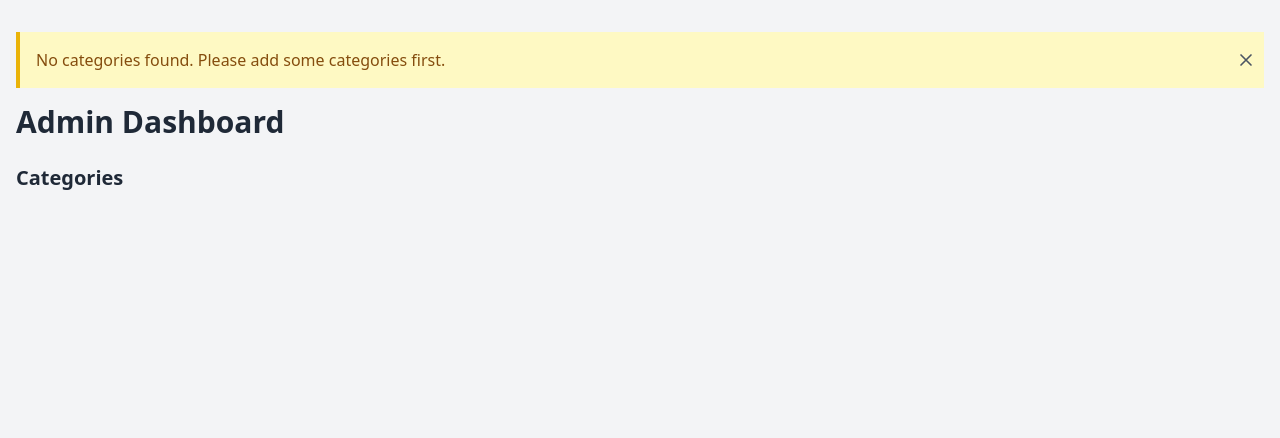
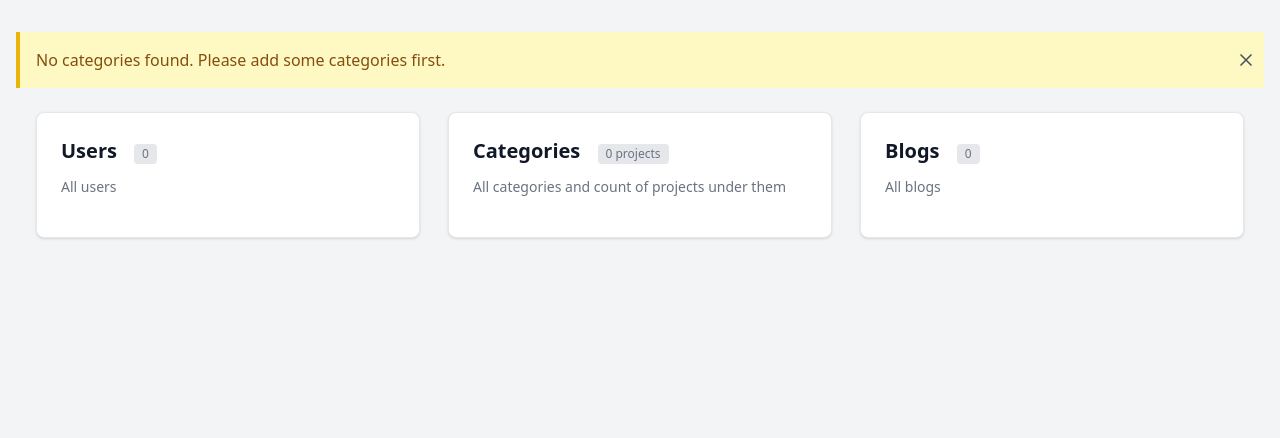
Before and after one commit to joekariuki3/joelmuhoho.com, a Flask app: page /admin/ in a window 1280 px wide. Shown: the part 64-502 px from the top of the page. Run offline with Flask 3, Linux system fonts and the light colour scheme; some libraries are stand-ins or nearby versions.

Commit message:
updated styles of templates, make them look better

```diff
--- a/v2/app/templates/admin/dashboard.html
+++ b/v2/app/templates/admin/dashboard.html
@@ -3,20 +3,39 @@
 {% block title %}Admin Dashboard{% endblock %}
 
 {% block content %}
-<h2 class="text-3xl font-bold mb-6">Admin Dashboard</h2>
+<section class="flex flex-row justify-evenly flex-wrap">
+    <div class="w-full max-w-sm p-4 m-2 bg-white border border-gray-200 rounded-lg shadow sm:p-6">
+        <h5 class="mb-3 text-base font-semibold text-gray-900 md:text-xl">
+            Users
+            <span
+                class="inline-flex items-center justify-center px-2 py-0.5 ms-3 text-xs font-medium text-gray-500 bg-gray-200 rounded">
+                0
+            </span>
+        </h5>
+        <p class="text-sm font-normal text-gray-500">All users</p>
+    </div>
 
-<h3 class="text-xl font-semibold mb-4">Categories</h3>
-<ul class="space-y-4">
+    <div class="w-full max-w-sm p-4 m-2 bg-white border border-gray-200 rounded-lg shadow sm:p-6">
+        <h5 class="mb-3 text-base font-semibold text-gray-900 md:text-xl">
+            Categories
+            <span
+                class="inline-flex items-center justify-center px-2 py-0.5 ms-3 text-xs font-medium text-gray-500 bg-gray-200 rounded">{{projects_count}}
+                {% if projects_count == 1 %}project{% else %}projects{% endif%}
+            </span>
+        </h5>
+        <p class="text-sm font-normal text-gray-500">All categories and count of projects under them</p>
+        <ul class="my-4 space-y-3">
             {% for category in categories %}
-    <li class="border-b pb-4">
-        <div class="flex justify-between items-center">
-            <span class="font-medium text-lg">{{ category.name }} ({{ category.projects | length }} projects)</span>
-            <button onclick="toggleProjects({{ category.id }})"
-                class="bg-blue-600 text-white px-3 py-1 rounded-md hover:bg-blue-700 focus:outline-none focus:ring-2 focus:ring-blue-500">
-                Show Projects
-            </button>
-        </div>
-        <ul id="projects-list-{{ category.id }}" class="mt-3 pl-6 list-disc hidden">
+            <li>
+                <a onclick="toggleProjects({{ category.id }})"
+                    class="flex items-center p-3 text-base font-bold text-gray-900 rounded-lg bg-gray-50 hover:bg-gray-100 group hover:shadow">
+                    <span class="flex-1 ms-3 whitespace-nowrap">{{category.name}}</span>
+                    <span
+                        class="inline-flex items-center justify-center px-2 py-0.5 ms-3 text-xs font-medium text-gray-500 bg-gray-200 rounded">{{category.projects
+                        | length}}
+                        {% if category.projects| length == 1 %}project{% else %}projects{% endif%}</span>
+                </a>
+                <ul id="projects-list-{{ category.id }}" class="mt-3 pl-6 hidden">
                     {% for project in category.projects %}
                     <li class="text-gray-700">{{ project.title }}</li>
                     {% endfor %}
@@ -24,11 +43,19 @@
             </li>
             {% endfor %}
         </ul>
+    </div>
 
-<script>
-    function toggleProjects(categoryId) {
-        const projectList = document.getElementById(`projects-list-${categoryId}`);
-        projectList.classList.toggle('hidden');
-    }
-</script>
+    <div class="w-full max-w-sm p-4 m-2 bg-white border border-gray-200 rounded-lg shadow sm:p-6">
+        <h5 class="mb-3 text-base font-semibold text-gray-900 md:text-xl">
+            Blogs
+            <span
+                class="inline-flex items-center justify-center px-2 py-0.5 ms-3 text-xs font-medium text-gray-500 bg-gray-200 rounded">
+                0
+            </span>
+        </h5>
+        <p class="text-sm font-normal text-gray-500">All blogs</p>
+    </div>
+
+</section>
+
 {% endblock %}
```
Also changed, not shown: v2/app/templates/admin/manage_categories.html (+11 -6 lines), v2/app/templates/admin/manage_projects.html (+30 -10 lines). Lines whose indentation alone changed are shown as unchanged.
